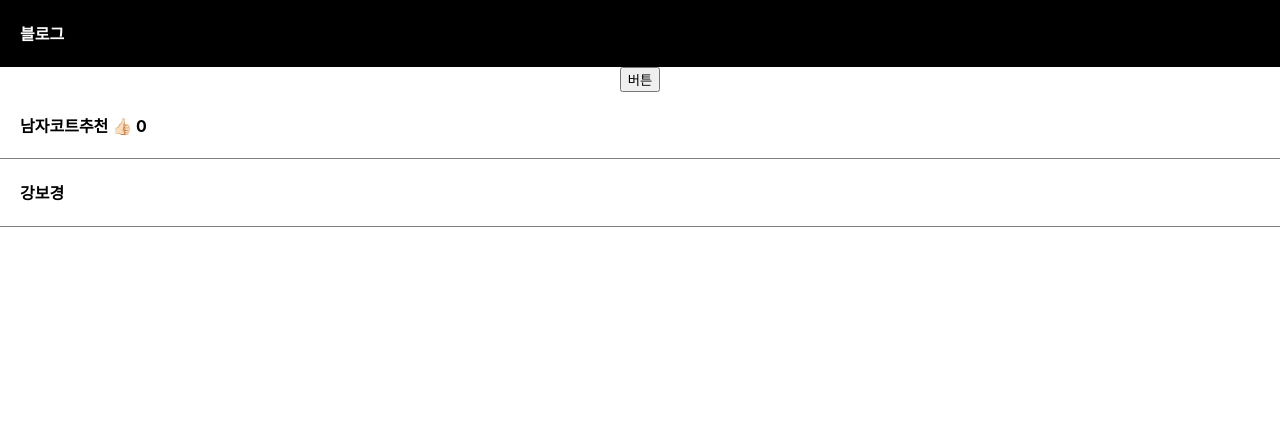
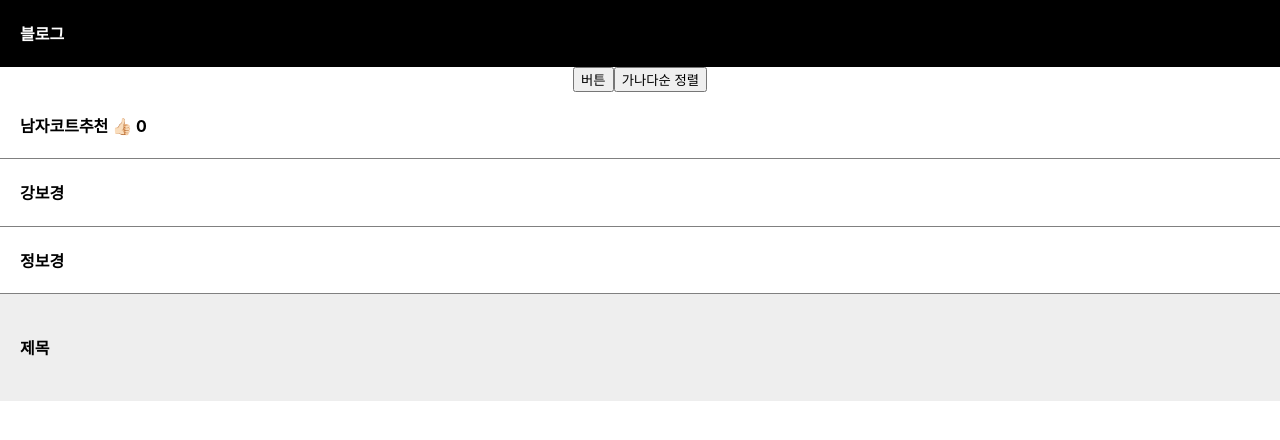
Before and after one commit to jungminji0215/study-react, a React (Create React App) app: page / in a window 1280 px wide. Shown: the top 440 px of the page. Built offline with nearby package versions, Linux system fonts and the light colour scheme.

Commit message:
컴포넌트 만들어보기

```diff
--- a/src/App.css
+++ b/src/App.css
@@ -18,6 +18,13 @@ div {
   width: 100%;
   color: white;
   padding-left: 20px;
+}
+
+.modal {
+  padding-top: 20px;
+  background: #eee;
+  padding: 20px;
+  text-align: left;
 }
 
 .App-logo {
--- a/src/App.js
+++ b/src/App.js
@@ -17,12 +17,18 @@ function App() {
     setTitle(newTitles); // 새로운 배열을 상태로 설정
   };
 
+  const sortTitle = () => {
+    let sortTitle = [...글제목].sort();
+    setTitle(sortTitle);
+  };
+
   return (
     <div className="App">
       <div className="black-nav">
         <h4>블로그</h4>
       </div>
       <button onClick={updateTitle}>버튼</button>
+      <button onClick={sortTitle}>가나다순 정렬</button>
       <div className="list">
         <h4>
           {글제목[0]} <span onClick={addLike}>👍🏻</span> {좋아요}
@@ -31,8 +37,23 @@ function App() {
       <div className="list">
         <h4>{글제목[1]}</h4>
       </div>
+      <div className="list">
+        <h4>{글제목[2]}</h4>
+      </div>
+      <DetailPage></DetailPage>
     </div>
   );
 }
 
+// 이거를 컴포넌트라고 부른다.
+function DetailPage() {
+  return (
+    <>
+      <div className="modal">
+        <h4>제목</h4>
+      </div>
+    </>
+  );
+}
+
 export default App;
```
